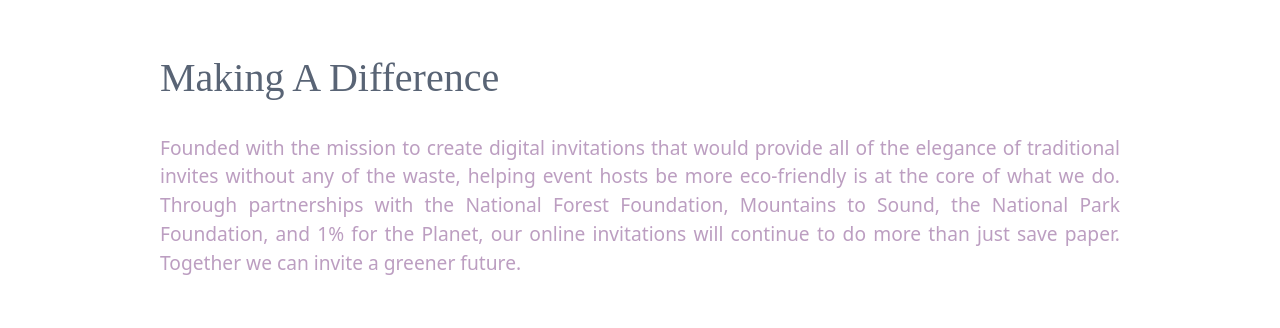
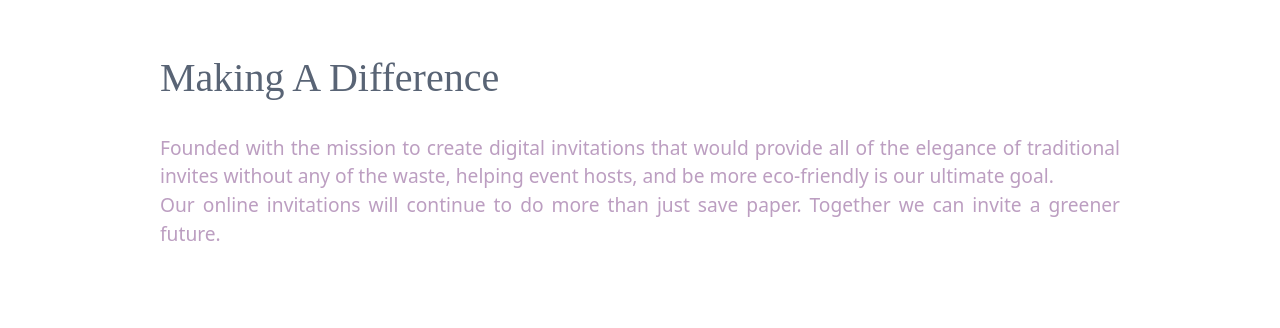
Before and after one commit to Mones-Hamd/FinalProjectHYF, a React app in the folder client/: page /aboutUs in a window 1280 px wide. Shown: the part 2280-2608 px from the top of the page. Built offline with nearby package versions, Linux system fonts and the light colour scheme.

Commit message:
About-us page grammar checked

```diff
--- a/client/src/pages/User/AboutUs/AboutUs.jsx
+++ b/client/src/pages/User/AboutUs/AboutUs.jsx
@@ -181,11 +181,11 @@
           <p className="aboutUs-paragraph paragraph-app">
             Founded with the mission to create digital invitations that would
             provide all of the elegance of traditional invites without any of
-            the waste, helping event hosts be more eco-friendly is at the core
-            of what we do. Through partnerships with the National Forest
-            Foundation, Mountains to Sound, the National Park Foundation, and 1%
-            for the Planet, our online invitations will continue to do more than
-            just save paper. Together we can invite a greener future.
+            the waste, helping event hosts, and be more eco-friendly is our
+            ultimate goal.
+            <br />
+            Our online invitations will continue to do more than just save
+            paper. Together we can invite a greener future.
           </p>
         </div>
 
@@ -266,7 +266,7 @@
             >
               <div className="accordion-body">
                 Using Komje it will be easy to cancel you invitation, just click
-                on <code>Cancel invitation button</code>
+                on <code> Cancel invitation button</code>
                 and we will send an email for all guests to inform them.
               </div>
             </div>
```
